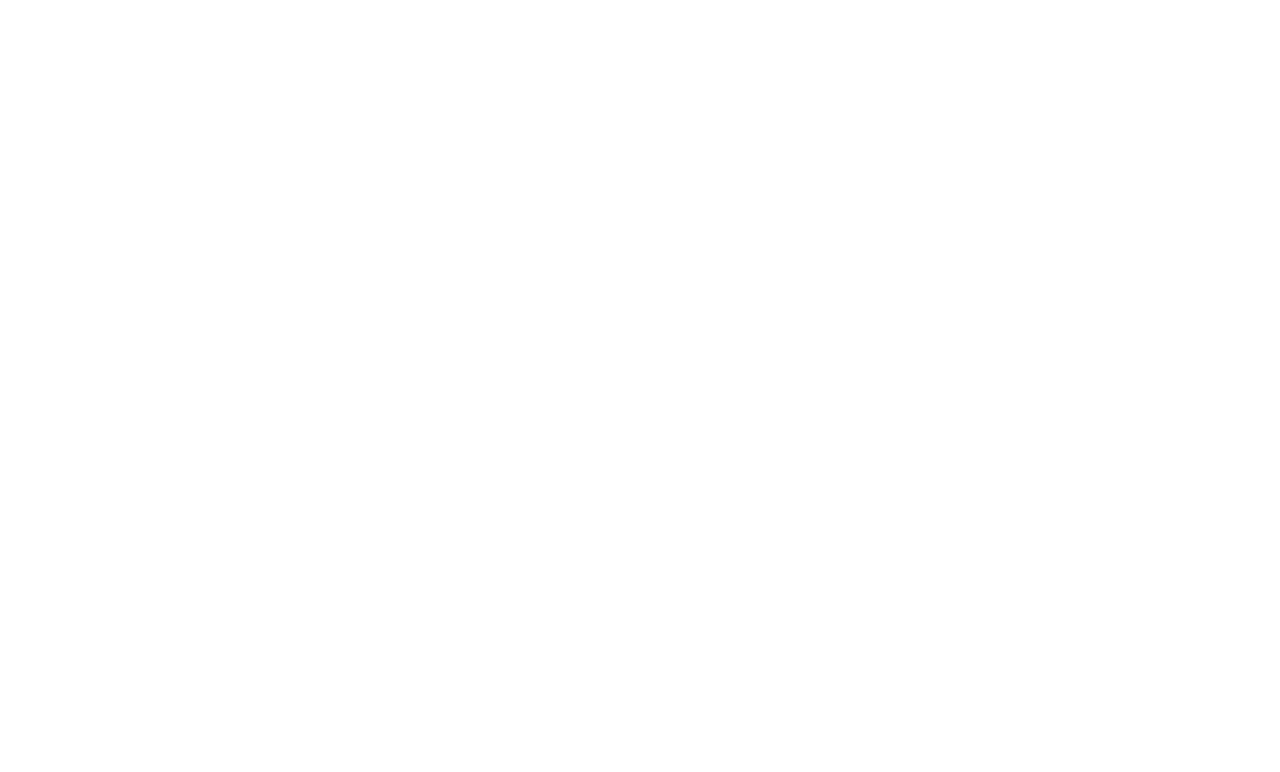
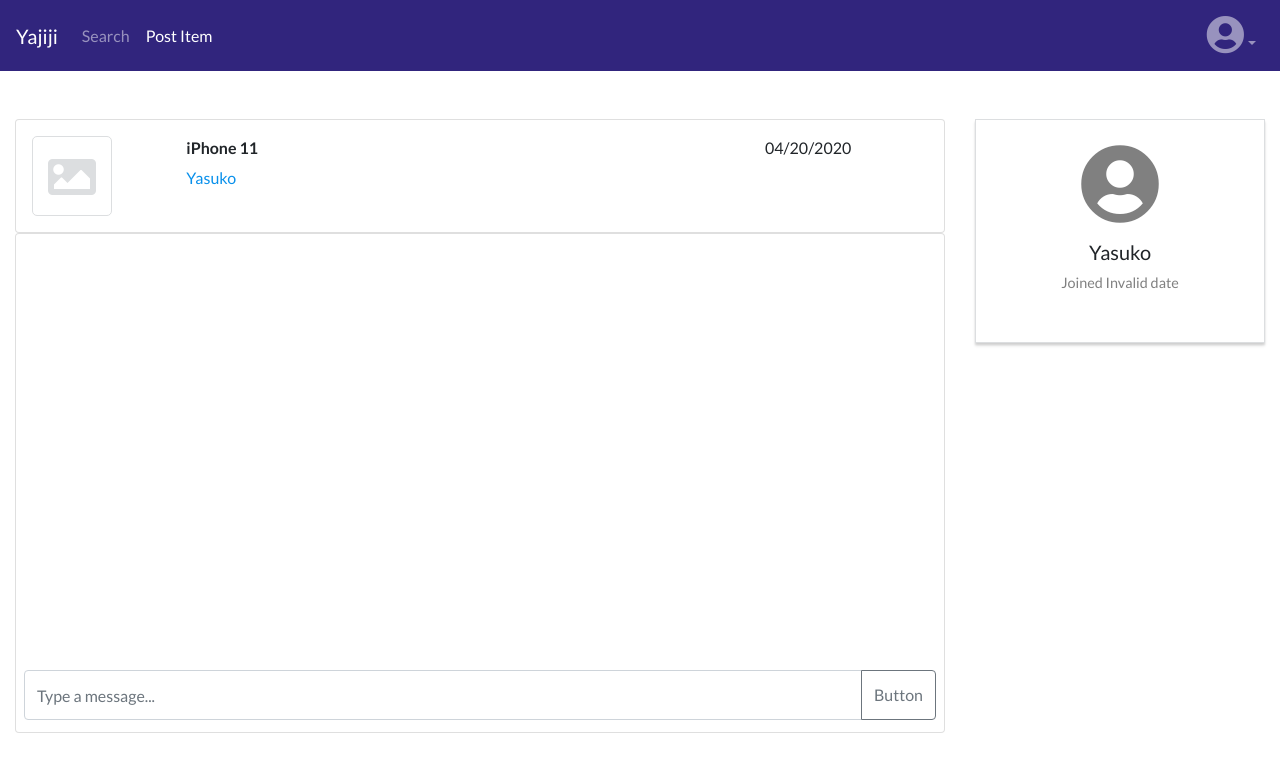
Before and after one commit to ykurata/shop-app, a React (Create React App) app in the folder client/: page /message-detail in a window 1280 px wide. Shown: the top 772 px of the page. Built offline with nearby package versions, Linux system fonts and the light colour scheme; no server answers; sample sign-in values are in the browser's storage.

Commit message:
add text input in message detail page

```diff
--- a/client/src/App.js
+++ b/client/src/App.js
@@ -11,6 +11,7 @@
 import Avatar from "./components/Avatar";
 import Photo from "./components/Photo";
 import Message from "./components/Message";
+import MessageDetail from "./components/MessageDetail";
 import PrivateRoute from "./components/PrivateRoute";
 
 function App() {
@@ -23,6 +24,7 @@
         <PrivateRoute path="/image/:id" component={Photo} />
         <PrivateRoute path="/items-by-user/:id" component={MyPost} />
         <PrivateRoute path="/message" component={Message} />
+        <PrivateRoute path="/message-detail" component={MessageDetail} />
         <Route exact path="/" component={List} />
         <Route path="/login" component={Login} />
         <Route path="/signup" component={Signup} />
--- a/client/src/components/List.js
+++ b/client/src/components/List.js
@@ -50,7 +50,7 @@
     let items;
 
     items = filteredItems.map((item, i) => (
-      <Link to={`/detail/${item.id}`} className="card" key={i}>
+      <Link to={`/detail/${item.id}`} className="card item-card" key={i}>
         <div className="card-body row">
           <div className="col-lg-3 col-md-3 col-sm-2">
             {item.image.length !== 0 ? (
--- a/client/src/components/Message.js
+++ b/client/src/components/Message.js
@@ -73,7 +73,7 @@
                   null
                 )} */}
 
-                <Link to="/" className="card message-card" >
+                <Link to="/" className="card item-card message-card" >
                   <div className="row message-card-row">
                     <div className="col-lg-2 col-md-2 col-sm-2 col-2 message-image">
                         <div className="no-image text-center"><i className="fas fa-image fa-3x icon-image"></i></div>
--- /dev/null
+++ b/client/src/components/MessageDetail.js
@@ -0,0 +1,95 @@
+import React, { Component } from 'react';
+import { Link } from 'react-router-dom';
+import axios from 'axios';
+import Moment from 'react-moment';
+
+import phone from '../image/phone.jpg';
+
+import Navbar from "./Navbar";
+
+class MessageDetail extends Component {
+  constructor(props) {
+    super(props);
+    this.state = {
+
+    }
+  }
+
+  render() {
+    return (
+      <div>
+        <Navbar></Navbar>
+        {/* display number of items */}
+        <div className="container-fluid item-list">
+          <div className="row list-outer">
+            <div className="col-lg-9 col-md-9">
+
+                <div className="card message-card" >
+                  <div className="row message-card-row">
+                    <div className="col-lg-2 col-md-2 col-sm-2 col-2 message-image">
+                        <div className="no-image text-center"><i className="fas fa-image fa-3x icon-image"></i></div>
+                      {/* <img src={phone} alt="..." className="rounded message-list-item-img" /> */}
+                    </div>
+                    <div className="col-lg-10 col-md-10 col-md-10 col-10">
+
+                      <div className="row message-inside-row">
+                        <div className="col-lg-9 col-md-9 col-sm-9 col-9">
+                          <p className="message-item-title"><b>iPhone 11</b></p>
+                        </div>
+                        <div className="col-lg-2 col-md-2 col-sm-2 col-3">
+                          <p className="message-date">04/20/2020</p>
+                        </div>
+                      </div>
+                      <p className="message-username">Yasuko</p>
+
+                    </div>
+                  </div>
+                </div>
+                {/* Message input and display area */}
+                <div className="card text-area p-2">
+                  <div className="row">
+                    <div className="col-md-12 mb-2 display-message">
+
+                    </div>
+                    <div className="col-md-12">
+                      <div class="input-group">
+                        <input type="text" class="form-control text-input" placeholder="Type a message..."/>
+                        <div class="input-group-append">
+                          <button class="btn btn-outline-secondary" type="button">Button</button>
+                        </div>
+                      </div>
+                    </div>
+                  </div>
+                </div>
+
+
+            </div>
+
+              {/* User's info */}
+            <div className="col-lg-3 col-md-3">
+              <div className="user-info-container ">
+                <div className="user-info text-center m-auto">
+                  <div className="user-icon">
+                    <i className="fas fa-user-circle fa-5x"></i>
+                    {/* {user.image ? (
+                      <img src={user.image} className="rounded-circle detail-user-avatar" alt="avatar" />
+                    ) : (
+                      <i className="fas fa-user-circle fa-5x"></i>
+                    )} */}
+                  </div>
+                  <div className="user-name">
+                    <h5>Yasuko</h5>
+                    <p className="user-joined-date">Joined <Moment format="MMM YYYY">Date</Moment></p>
+                  </div>
+                </div>
+              </div>
+            </div>
+
+          </div>
+        </div>
+      </div>
+    );
+  }
+}
+
+export default MessageDetail;
--- a/client/src/components/MyPost.js
+++ b/client/src/components/MyPost.js
@@ -49,7 +49,7 @@
     const { items, user } = this.state;
 
     const card = items.map((item, i) => (
-      <Link to={`/detail/${item.id}`} className="card" key={i}>
+      <Link to={`/detail/${item.id}`} className="card item-card" key={i}>
         <div className="card-body row">
           <div className="col-lg-3 col-md-3 col-sm-2">
             {item.image.length !== 0 ? (
--- a/client/src/index.css
+++ b/client/src/index.css
@@ -49,12 +49,12 @@
 .list-group {
   margin-bottom: 5rem;
 }
-.card {
+.item-card {
   color: inherit;
   max-height: 220px;
   padding: .5rem;
 }
-.card:hover {
+.item-card:hover {
   background-color: #f7f7f7;
   text-decoration: none;
   color:inherit;
@@ -284,6 +284,18 @@
   display: -webkit-box;
   -webkit-line-clamp: 1; /* number of lines to show */
   -webkit-box-orient: vertical;
+}
+
+/* Message Detail Page Styles */
+.text-area {
+  height: 500px;
+  margin-bottom: 5rem;
+}
+.display-message {
+  height: 420px;
+}
+.text-input {
+  height: 50px;
 }
 
 @media screen and (min-width: 300px) and (max-width: 360px){
```
